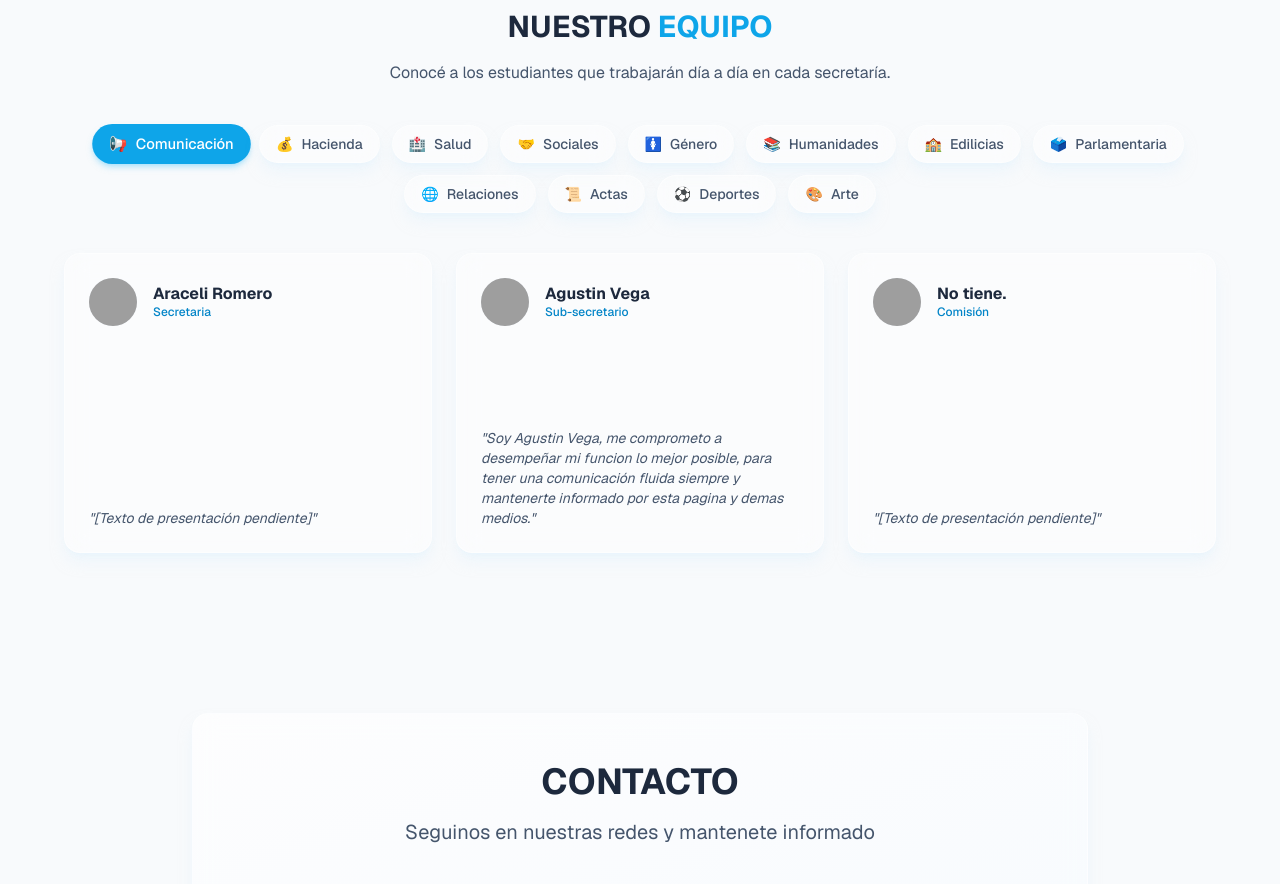
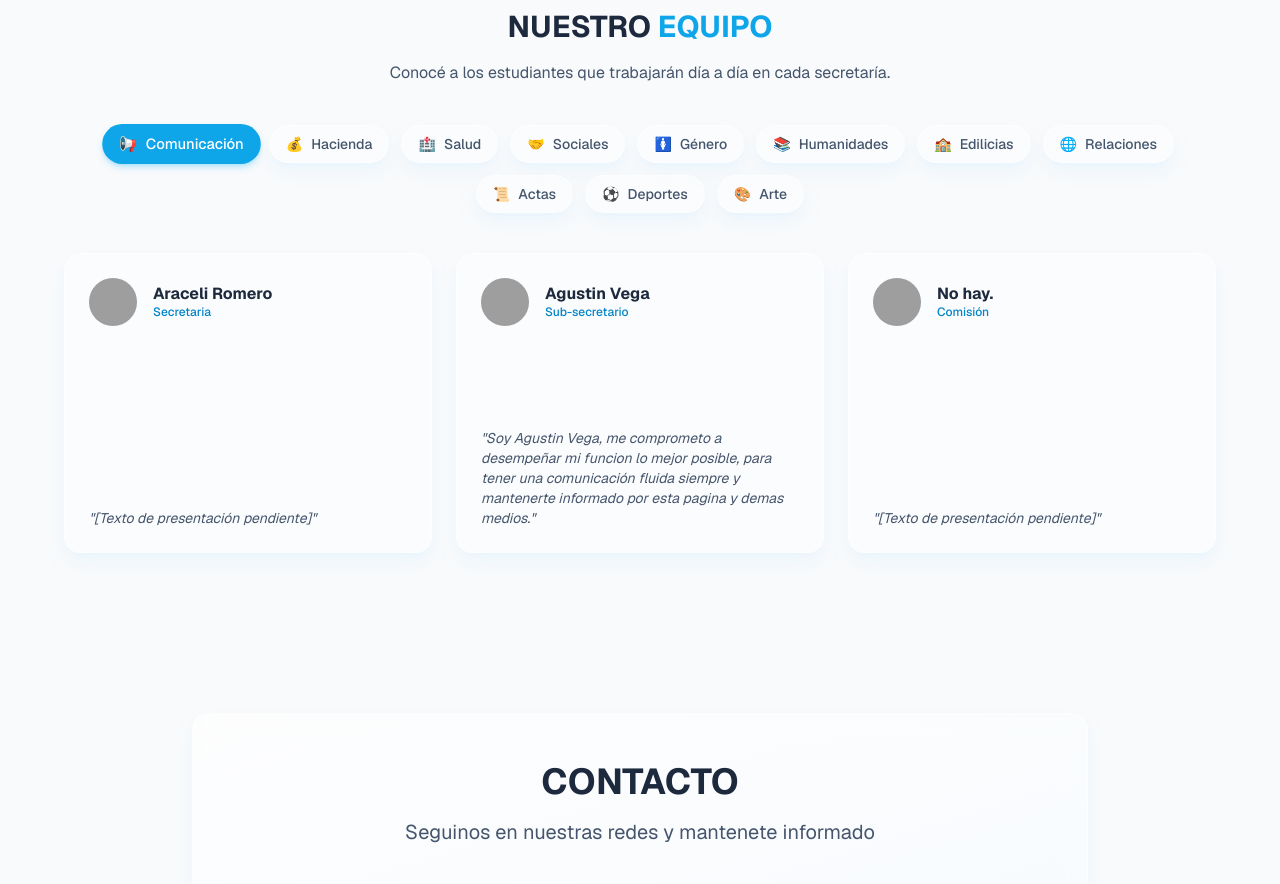
Before and after one commit to agustinvegabrunetto7-sys/EUGA-2025-Dy, a Next.js app: page / in a window 1280 px wide. Shown: the part 4360-5244 px from the top of the page. Built offline with nearby package versions, Linux system fonts and the light colour scheme; grey boxes are pictures that could not be loaded.

Commit message:
[dyad] Eliminando el botón de 'Parlamentaria' - wrote 1 file(s)

```diff
--- a/components/candidates.tsx
+++ b/components/candidates.tsx
@@ -38,7 +38,7 @@ const teams: Record<string, Array<{ role: string; name: string; bio: string; ima
       image: "",
     },
     { role: "Sub-secretario", name: "Agustin Vega", bio: "Soy Agustin Vega, me comprometo a desempeñar mi funcion lo mejor posible, para tener una comunicación fluida siempre y mantenerte informado por esta pagina y demas medios.", image: "" },
-    { role: "Comisión", name: "No tiene.", bio: "", image: "" },
+    { role: "Comisión", name: "No hay.", bio: "", image: "" },
   ],
   hacienda: [
     {
@@ -47,34 +47,34 @@ const teams: Record<string, Array<{ role: string; name: string; bio: string; ima
       bio: "",
       image: "",
     },
-    { role: "Sub-secretario/a", name: "No tiene.", bio: "", image: "" },
+    { role: "Sub-secretario/a", name: "No hay.", bio: "", image: "" },
     { role: "Comisión", name: "Melina Flores", bio: "", image: "" },
   ],
   salud: [
     { role: "Secretaria", name: "Martina Vega", bio: "", image: "" },
-    { role: "Sub-secretaria", name: "Valentin Cordero", bio: "", image: "" },
-    { role: "Comisión", name: "No tiene.", bio: "", image: "" },
+    { role: "Sub-secretario", name: "Ivan Suarez", bio: "", image: "" },
+    { role: "Comisión", name: "No hay.", bio: "", image: "" },
   ],
   sociales: [
     { role: "Secretaria", name: "Cecilia Wagner", bio: "", image: "" },
-    { role: "Sub-secretario/a", name: "No tiene.", bio: "", image: "" },
-    { role: "Comisión", name: "No tiene.", bio: "", image: "" },
+    { role: "Sub-secretario/a", name: "No hay.", bio: "", image: "" },
+    { role: "Comisión", name: "No hay.", bio: "", image: "" },
   ],
   genero: [
     { role: "Secretaria", name: "Guillermina Wagner", bio: "", image: "" },
     // SINTAXIS VERIFICADA
-    { role: "Subsecretaria", name: "Ivan Suarez", bio: "", image: "" },
-    { role: "Comisión", name: "No tiene.", bio: "", image: "" },
+    { role: "Subsecretaria", name: "Valentin Cordero", bio: "", image: "" },
+    { role: "Comisión", name: "No hay.", bio: "", image: "" },
   ],
   humanidades: [
     { role: "Sub-Secretaria", name: "Ariana Kopecky", bio: "", image: "" },
     { role: "Comisión", name: "Luca Zuñiga", bio: "", image: "" },
-    { role: "Comisión", name: "Tomas Alzuarena y Zoe Ganmaroto", bio: "", image: "" },
+    { role: "Comisión", name: "Tomas Alzuarena", bio: "", image: "" },
   ],
   edilicias: [
-    { role: "Secretaria", name: "Carolina Villareal", bio: "Tengo como objetivo  mejorar los espacios físicos de la escuela para que sean más seguros y funcionales para todos como mantenimiento de de las aulas, escaleras, ventanas, gas y ventilación", image: "https://i.postimg.cc/25n1S9Zx/Villareal-Edilicias-Pagina.png" },
-    { role: "Sub-secretaria", name: "Adriana Cuello", bio: "", image: "" },
-    { role: "Comisión", name: "No tiene.", bio: "", image: "" },
+    { role: "Secretaria", name: "Carolina Villareal", bio: "", image: "" },
+    { role: "Sub-secretaria", name: "Ari (4A)", bio: "", image: "" },
+    { role: "Comisión", name: "No hay.", bio: "", image: "" },
   ],
   parlamentaria: [
     { role: "Secretario/a", name: "Nombre Apellido", bio: "[Texto de presentación pendiente]", image: "" },
@@ -84,17 +84,17 @@ const teams: Record<string, Array<{ role: string; name: string; bio: string; ima
   relaciones: [
     { role: "Secretaria", name: "Julieta Vivas", bio: "", image: "" },
     { role: "Sub-secretaria", name: "Adriana Cuello", bio: "", image: "" },
-    { role: "Comisión", name: "No tiene.", bio: "", image: "" },
+    { role: "Comisión", name: "No hay.", bio: "", image: "" },
   ],
   actas: [
     { role: "Secretaria", name: "Samira Persin", bio: "", image: "" },
-    { role: "Sub-secretario/a", name: "No tiene.", bio: "", image: "" },
-    { role: "Comisión", name: "No tiene.", bio: "", image: "" },
+    { role: "Sub-secretario/a", name: "No hay.", bio: "", image: "" },
+    { role: "Comisión", name: "No hay.", bio: "", image: "" },
   ],
   deportes: [
     { role: "Secretaria", name: "Victoria Bariles", bio: "", image: "" },
-    { role: "Sub-secretario/a", name: "Irineo Koconos", bio: "", image: "" },
-    { role: "Comisión", name: "No tiene.", bio: "", image: "" },
+    { role: "Sub-secretario/a", name: "Irineo 5(A)", bio: "", image: "" },
+    { role: "Comisión", name: "No hay.", bio: "", image: "" },
   ],
   arte: [
     { role: "Secretaria", name: "Barbara Zambrano", bio: "", image: "" },
@@ -102,7 +102,7 @@ const teams: Record<string, Array<{ role: string; name: string; bio: string; ima
     {
       role: "Comisión",
       name: "Milagros Buffa",
-      bio: "Hola, soy Milagros y entre a la lista por las propuestas que tenía en mente y para hacer del colegio un lugar mejor.",
+      bio: "Hola, soy Milagros y entre a la lista por las propuestas que tenía en mente y para hacer del colegio un lugar mejor.",
       image: "https://i.postimg.cc/1X2z73yg/Buffa-Comision-Arte.jpg",
     },
   ],
@@ -121,7 +121,7 @@ const secretariatButtons = [
   { id: "genero", icon: "🚺", label: "Género" },
   { id: "humanidades", icon: "📚", label: "Humanidades" },
   { id: "edilicias", icon: "🏫", label: "Edilicias" },
-  { id: "parlamentaria", icon: "🗳️", label: "Parlamentaria" },
+  // { id: "parlamentaria", icon: "🗳️", label: "Parlamentaria" }, // Eliminado
   { id: "relaciones", icon: "🌐", label: "Relaciones" },
   { id: "actas", icon: "📜", label: "Actas" },
   { id: "deportes", icon: "⚽", label: "Deportes" },
```
